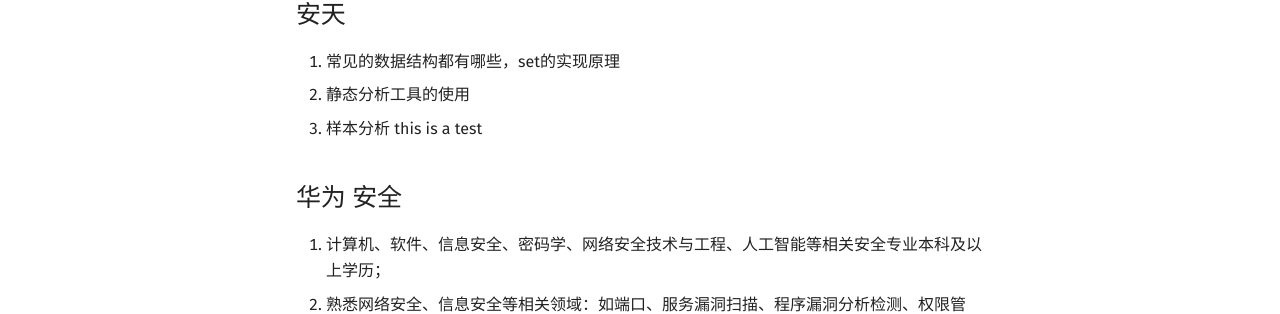
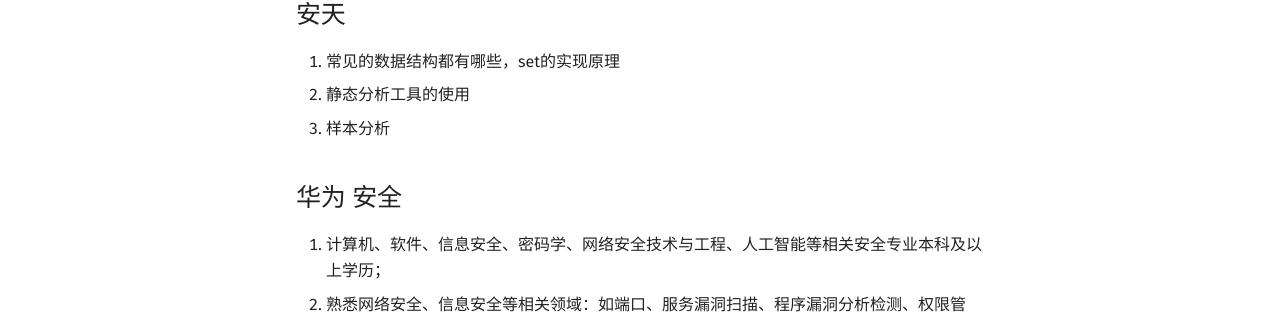
Before and after one commit to Windforce17/blog, an MkDocs documentation site: the page built from docs/interview.md, in a window 1280 px wide. Shown: the part 231-545 px from the top of the page. Built offline with MkDocs 1.6.1 and Material for MkDocs 9.7.7, drawn with Linux system fonts in a browser that asks for light colours; comment, search, counter and statistics services are not loaded.

Commit message:
del test statement

```diff
--- a/docs/interview.md
+++ b/docs/interview.md
@@ -3,7 +3,7 @@
 1. 常见的数据结构都有哪些，set的实现原理
 2. 静态分析工具的使用
 3. 样本分析
-this is a test
+
 ## 华为 安全
 
 1. 计算机、软件、信息安全、密码学、网络安全技术与工程、人工智能等相关安全专业本科及以上学历；
```
